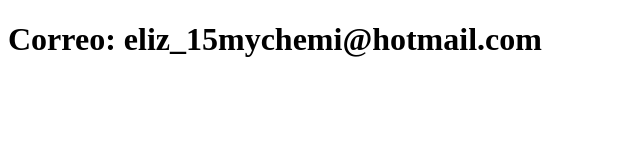
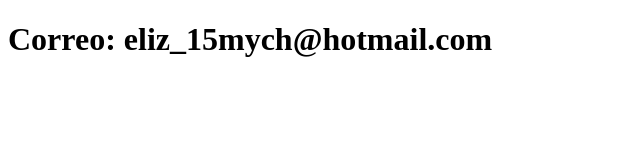
Before and after one commit to EliCsc/sistema-de-registro, a plain HTML site: page contacto.html in a window 1280 px wide. Shown: the whole page, without its empty margins (0-640 px from the left). Drawn offline with Linux system fonts and the light colour scheme.

Commit message:
Actualiza el index

```diff
--- a/contacto.html
+++ b/contacto.html
@@ -6,6 +6,8 @@
     <title>Contacto</title>
 </head>
 <body>
-    <h1>Correo: eliz_15mychemi@hotmail.com</h1>
+    <h1>Correo: eliz_15mych@hotmail.com</h1>
+
+<script> src="app.js"</script>
 </body>
 </html>
```
